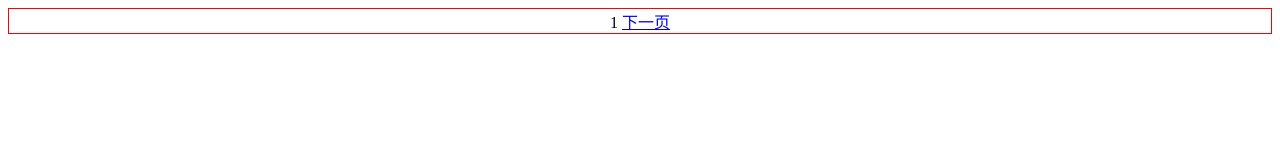
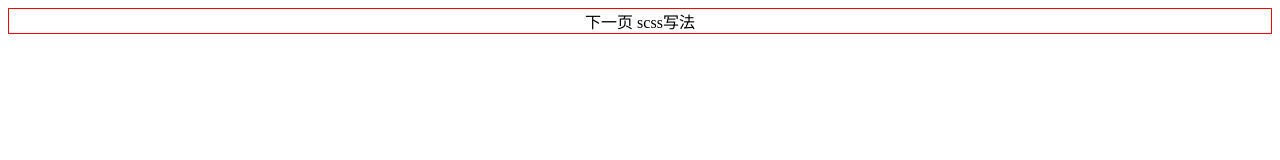
Before and after one commit to wuwenxing0912/react18, a React (Vite) app: page /welcome/1 in a window 1280 px wide. Shown: the top 160 px of the page. Built offline with nearby package versions, Linux system fonts and the light colour scheme.

Commit message:
css in js scss用法

```diff
--- a/package.json
+++ b/package.json
@@ -14,7 +14,8 @@
     "@react-spring/web": "9.5.5",
     "react": "18.2.0",
     "react-dom": "18.2.0",
-    "react-router-dom": "6.4.2"
+    "react-router-dom": "6.4.2",
+    "sass": "1.55.0"
   },
   "devDependencies": {
     "@antfu/eslint-config": "0.27.0",
--- /dev/null
+++ b/src/pages/Welcome1.module.scss
@@ -0,0 +1,3 @@
+.wrapper {
+  border: 1px solid red;
+}
--- a/src/pages/Welcome1.tsx
+++ b/src/pages/Welcome1.tsx
@@ -1,10 +1,6 @@
 import * as React from "react";
-import { NavLink } from "react-router-dom";
+import style from "./Welcome1.module.scss";
+
 export const Welcome1: React.FC = () => {
-  return (
-    <div style={{ border: "1px solid red" }}>
-      {" "}
-      1 <NavLink to="/welcome/2">下一页</NavLink>{" "}
-    </div>
-  );
+  return <div className={style.wrapper}>下一页 scss写法</div>;
 };
```
Also changed, not shown: 1 other file (tests, documents, lock files or other folders).
